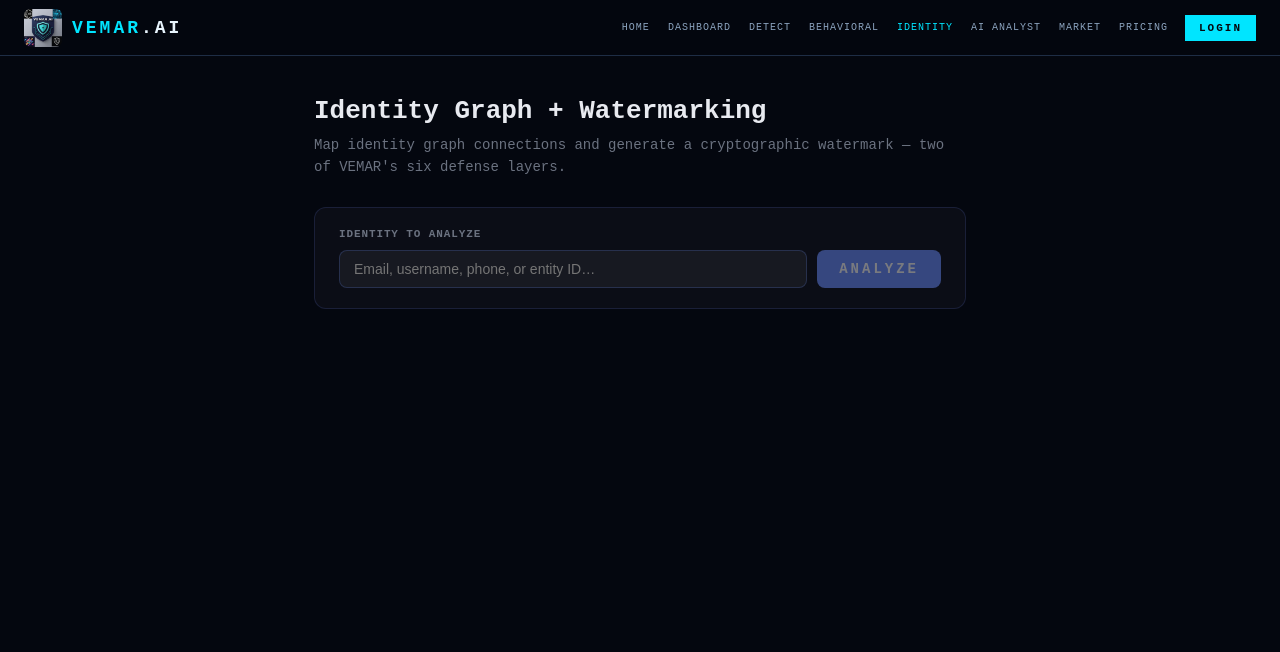
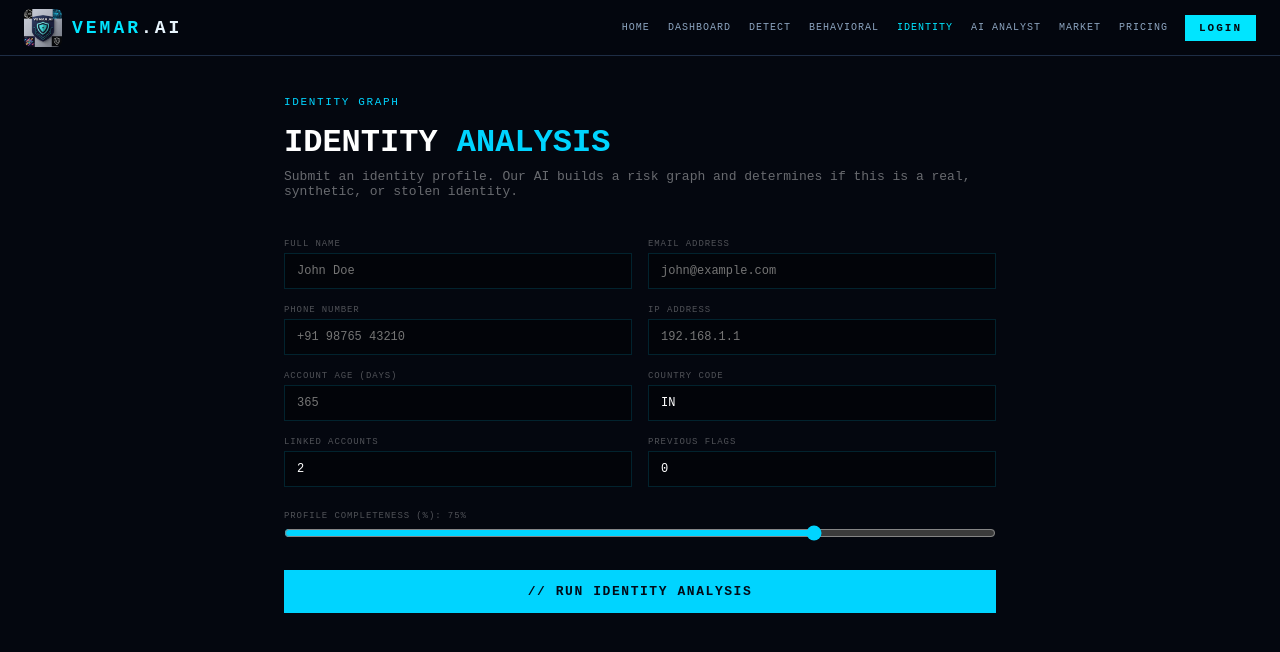
Before and after one commit to rockerspace/vemar-ai, a React (Vite) app: page /identity in a window 1280 px wide. Shown: the top 652 px of the page. Built offline with nearby package versions, Linux system fonts and the light colour scheme.

Commit message:
Refactor Identity component and add form handling

```diff
--- a/src/pages/Identity.jsx
+++ b/src/pages/Identity.jsx
@@ -1,276 +1,164 @@
-import { useState } from "react";
-import DetectionPipeline from "../components/DetectionPipeline";
+import { useState } from 'react';
 
-const IDENTITY_LAYERS = [
-  { id: "identity", label: "AI identity graph mapping", duration: [220, 320] },
-  { id: "watermark", label: "Cryptographic content watermarking", duration: [150, 230] },
-  { id: "voice", label: "Voice clone spectral fingerprinting", duration: [260, 340] },
-  { id: "deepfake", label: "Deepfake video & image analysis", duration: [300, 420] },
-  { id: "behavioral", label: "Behavioral AI scoring", duration: [180, 260] },
-  { id: "challenge", label: "Live challenge authentication", duration: [200, 300] },
-];
-
-function generateWatermark() {
-  const chars = "ABCDEFGHJKLMNPQRSTUVWXYZ23456789";
-  const seg = () =>
-    Array.from({ length: 6 }, () => chars[Math.floor(Math.random() * chars.length)]).join("");
-  return `VMR-${seg()}-${seg()}-${Date.now().toString(36).toUpperCase()}`;
-}
-
-function generateNodeId() {
-  return "N" + Math.random().toString(36).substr(2, 8).toUpperCase();
-}
+const VERDICT_COLOR = {
+  AUTHENTIC: '#00e887',
+  SYNTHETIC: '#ff3b5c',
+  STOLEN: '#ff3b5c',
+  SUSPICIOUS: '#ffb300',
+};
 
 export default function Identity() {
-  const [identityInput, setIdentityInput] = useState("");
-  const [triggerPipeline, setTriggerPipeline] = useState(false);
-  const [pipelineResult, setPipelineResult] = useState(null);
-  const [graphData, setGraphData] = useState(null);
-  const [watermark, setWatermark] = useState(null);
-  const [isRunning, setIsRunning] = useState(false);
+  const [form, setForm] = useState({
+    name: '', email: '', phone: '', ip: '',
+    accountAge: '', profileCompleteness: '75',
+    linkedAccounts: '2', previousFlags: '0',
+    country: 'IN', deviceFingerprint: '',
+  });
+  const [loading, setLoading] = useState(false);
+  const [result, setResult] = useState(null);
+  const [error, setError] = useState(null);
 
-  const handleAnalyze = () => {
-    if (!identityInput.trim()) return;
-    setIsRunning(true);
-    setPipelineResult(null);
-    setGraphData(null);
-    setWatermark(null);
-    setTriggerPipeline(false);
-    setTimeout(() => setTriggerPipeline(true), 50);
+  const set = (k) => (e) => setForm((f) => ({ ...f, [k]: e.target.value }));
+
+  const runAnalysis = async () => {
+    setLoading(true);
+    setError(null);
+    setResult(null);
+    try {
+      const res = await fetch('/api/identity', {
+        method: 'POST',
+        headers: { 'Content-Type': 'application/json' },
+        body: JSON.stringify({ identityData: form }),
+      });
+      const data = await res.json();
+      if (!data.success) throw new Error(data.error);
+      setResult(data.result);
+    } catch (e) {
+      setError(e.message);
+    } finally {
+      setLoading(false);
+    }
   };
 
-  const handlePipelineComplete = (result) => {
-    setPipelineResult(result);
-    setIsRunning(false);
-
-    // Generate mock identity graph + watermark
-    const nodeCount = 4 + Math.floor(Math.random() * 4);
-    const nodes = Array.from({ length: nodeCount }, (_, i) => ({
-      id: generateNodeId(),
-      type: ["Device", "IP", "Credential", "Session", "Behavioral", "Location"][i % 6],
-      risk: ["low", "low", "medium", "low", "low", "high"][Math.floor(Math.random() * 6)],
-    }));
-    setGraphData({ nodes, subject: identityInput.trim(), synthetic: !result.passed });
-    setWatermark(generateWatermark());
+  const inputStyle = {
+    background: 'rgba(0,0,0,0.4)', border: '1px solid rgba(0,212,255,0.15)',
+    color: '#fff', fontFamily: 'Courier New, monospace', fontSize: 12,
+    padding: '10px 12px', width: '100%', outline: 'none', boxSizing: 'border-box',
   };
-
-  const reset = () => {
-    setIdentityInput("");
-    setTriggerPipeline(false);
-    setPipelineResult(null);
-    setGraphData(null);
-    setWatermark(null);
-    setIsRunning(false);
-  };
-
-  const riskColor = (risk) => {
-    if (risk === "high") return "#e0473d";
-    if (risk === "medium") return "#f59e0b";
-    return "#1db87a";
-  };
+  const labelStyle = { fontSize: 9, color: 'rgba(255,255,255,0.3)', letterSpacing: '0.1em', marginBottom: 4, display: 'block' };
 
   return (
-    <div className="id-page">
-      <div className="id-header">
-        <h1>Identity Graph + Watermarking</h1>
-        <p className="id-subtitle">
-          Map identity graph connections and generate a cryptographic watermark — two of VEMAR's six defense layers.
+    <div style={{ padding: '40px 24px', maxWidth: 760, margin: '0 auto', fontFamily: 'Courier New, monospace' }}>
+      <div style={{ fontSize: 11, color: '#00d4ff', letterSpacing: '0.15em', marginBottom: 16 }}>IDENTITY GRAPH</div>
+      <h1 style={{ fontSize: 32, color: '#fff', fontWeight: 700, marginBottom: 8 }}>
+        IDENTITY <span style={{ color: '#00d4ff' }}>ANALYSIS</span>
+      </h1>
+      <p style={{ color: 'rgba(255,255,255,0.4)', fontSize: 13, marginBottom: 40 }}>
+        Submit an identity profile. Our AI builds a risk graph and determines if this is a real, synthetic, or stolen identity.
       </p>
+
+      {/* Form grid */}
+      <div style={{ display: 'grid', gridTemplateColumns: '1fr 1fr', gap: 16, marginBottom: 24 }}>
+        {[
+          { k: 'name', l: 'FULL NAME', ph: 'John Doe' },
+          { k: 'email', l: 'EMAIL ADDRESS', ph: 'john@example.com' },
+          { k: 'phone', l: 'PHONE NUMBER', ph: '+91 98765 43210' },
+          { k: 'ip', l: 'IP ADDRESS', ph: '192.168.1.1' },
+          { k: 'accountAge', l: 'ACCOUNT AGE (DAYS)', ph: '365' },
+          { k: 'country', l: 'COUNTRY CODE', ph: 'IN' },
+          { k: 'linkedAccounts', l: 'LINKED ACCOUNTS', ph: '3' },
+          { k: 'previousFlags', l: 'PREVIOUS FLAGS', ph: '0' },
+        ].map(({ k, l, ph }) => (
+          <div key={k}>
+            <label style={labelStyle}>{l}</label>
+            <input value={form[k]} onChange={set(k)} placeholder={ph} style={inputStyle} />
+          </div>
+        ))}
       </div>
 
-      {/* Input */}
-      <div className="id-card">
-        <label className="id-field-label">Identity to analyze</label>
-        <div className="id-input-row">
-          <input
-            type="text"
-            className="id-input"
-            value={identityInput}
-            onChange={(e) => setIdentityInput(e.target.value)}
-            placeholder="Email, username, phone, or entity ID…"
-            onKeyDown={(e) => e.key === "Enter" && identityInput && handleAnalyze()}
-            disabled={isRunning}
-          />
+      <div style={{ marginBottom: 24 }}>
+        <label style={labelStyle}>PROFILE COMPLETENESS (%): {form.profileCompleteness}%</label>
+        <input type="range" min="0" max="100" value={form.profileCompleteness} onChange={set('profileCompleteness')}
+          style={{ width: '100%', accentColor: '#00d4ff' }} />
+      </div>
+
       <button
-            className="btn-primary"
-            onClick={handleAnalyze}
-            disabled={!identityInput.trim() || isRunning}
+        onClick={runAnalysis}
+        disabled={loading}
+        style={{
+          background: loading ? 'rgba(0,212,255,0.15)' : '#00d4ff',
+          color: loading ? 'rgba(0,212,255,0.4)' : '#020b18',
+          border: 'none', padding: '14px 40px',
+          fontFamily: 'Courier New, monospace', fontSize: 13, fontWeight: 700,
+          letterSpacing: '0.12em', cursor: loading ? 'not-allowed' : 'pointer', width: '100%',
+        }}
       >
-            {isRunning ? "Analyzing…" : "Analyze"}
+        {loading ? '// ANALYZING IDENTITY...' : '// RUN IDENTITY ANALYSIS'}
       </button>
+
+      {error && (
+        <div style={{ marginTop: 24, padding: 16, border: '1px solid rgba(255,59,92,0.3)', color: '#ff3b5c', fontSize: 12 }}>
+          ERROR: {error}
+        </div>
+      )}
+
+      {result && (
+        <div style={{ marginTop: 32, border: '1px solid rgba(0,212,255,0.15)', background: 'rgba(0,0,0,0.4)' }}>
+          <div style={{ padding: '24px 28px', borderBottom: '1px solid rgba(0,212,255,0.1)', display: 'flex', gap: 32 }}>
+            <div>
+              <div style={{ fontSize: 10, color: 'rgba(255,255,255,0.35)', letterSpacing: '0.12em', marginBottom: 4 }}>VERDICT</div>
+              <div style={{ fontSize: 26, fontWeight: 700, color: VERDICT_COLOR[result.verdict] || '#fff' }}>{result.verdict}</div>
+            </div>
+            <div>
+              <div style={{ fontSize: 10, color: 'rgba(255,255,255,0.35)', letterSpacing: '0.12em', marginBottom: 4 }}>THREAT SCORE</div>
+              <div style={{ fontSize: 26, fontWeight: 700, color: '#fff' }}>{result.threatScore}/100</div>
+            </div>
+            <div>
+              <div style={{ fontSize: 10, color: 'rgba(255,255,255,0.35)', letterSpacing: '0.12em', marginBottom: 4 }}>GRAPH CONSISTENCY</div>
+              <div style={{ fontSize: 26, fontWeight: 700, color: '#fff' }}>{result.graphConsistency}%</div>
             </div>
           </div>
 
-      {/* 6-Layer Pipeline */}
-      <DetectionPipeline
-        trigger={triggerPipeline}
-        layers={IDENTITY_LAYERS}
-        label="Running 6-layer identity analysis"
-        onComplete={handlePipelineComplete}
-      />
-
-      {/* Identity Graph */}
-      {graphData && (
-        <div className="id-card" style={{ marginTop: 0 }}>
-          <div className="id-section-header">
-            <span className="id-section-icon">◉</span>
-            <span className="id-section-title">Identity Graph</span>
-            <span
-              className="id-badge"
-              style={{
-                background: graphData.synthetic ? "rgba(224,71,61,0.12)" : "rgba(29,184,122,0.12)",
-                color: graphData.synthetic ? "#e0473d" : "#1db87a",
-              }}
-            >
-              {graphData.synthetic ? "Synthetic" : "Verified"}
-            </span>
-          </div>
-
-          <div className="graph-subject">
-            <span className="graph-subject-dot" />
-            <span className="graph-subject-label">{graphData.subject}</span>
-            <span style={{ fontSize: 11, color: "var(--vemar-muted,#6b7280)", marginLeft: 8 }}>
-              (subject)
-            </span>
-          </div>
-
-          <div className="graph-nodes">
-            {graphData.nodes.map((node) => (
-              <div key={node.id} className="graph-node">
-                <div className="graph-node-left">
-                  <span
-                    className="graph-node-dot"
-                    style={{ background: riskColor(node.risk) }}
-                  />
-                  <span className="graph-node-type">{node.type}</span>
-                </div>
-                <div className="graph-node-right">
-                  <span className="graph-node-id">{node.id}</span>
-                  <span
-                    className="graph-node-risk"
-                    style={{ color: riskColor(node.risk) }}
-                  >
-                    {node.risk}
-                  </span>
+          {result.identityNodes?.length > 0 && (
+            <div style={{ padding: '20px 28px', borderBottom: '1px solid rgba(0,212,255,0.1)' }}>
+              <div style={{ fontSize: 10, color: 'rgba(255,255,255,0.35)', letterSpacing: '0.12em', marginBottom: 14 }}>IDENTITY GRAPH NODES</div>
+              {result.identityNodes.map((n, i) => (
+                <div key={i} style={{ display: 'flex', gap: 12, marginBottom: 10, alignItems: 'flex-start' }}>
+                  <div style={{
+                    padding: '2px 8px', fontSize: 9, fontWeight: 700, letterSpacing: '0.08em', whiteSpace: 'nowrap', marginTop: 2,
+                    color: n.status === 'ANOMALOUS' ? '#ff3b5c' : n.status === 'VERIFIED' ? '#00e887' : '#ffb300',
+                    border: `1px solid ${n.status === 'ANOMALOUS' ? 'rgba(255,59,92,0.3)' : n.status === 'VERIFIED' ? 'rgba(0,232,135,0.3)' : 'rgba(255,179,0,0.3)'}`,
+                  }}>{n.status}</div>
+                  <div>
+                    <div style={{ fontSize: 12, color: '#fff', fontWeight: 700 }}>{n.node}</div>
+                    <div style={{ fontSize: 11, color: 'rgba(255,255,255,0.45)', marginTop: 2 }}>{n.detail}</div>
                   </div>
                 </div>
               ))}
             </div>
+          )}
+
+          {result.redFlags?.length > 0 && (
+            <div style={{ padding: '16px 28px', borderBottom: '1px solid rgba(0,212,255,0.1)' }}>
+              <div style={{ fontSize: 10, color: 'rgba(255,255,255,0.35)', letterSpacing: '0.12em', marginBottom: 10 }}>RED FLAGS</div>
+              {result.redFlags.map((f, i) => (
+                <div key={i} style={{ fontSize: 12, color: '#ff3b5c', marginBottom: 6 }}>▶ {f}</div>
+              ))}
             </div>
           )}
 
-      {/* Watermark */}
-      {watermark && (
-        <div className="id-card" style={{ marginTop: 12 }}>
-          <div className="id-section-header">
-            <span className="id-section-icon">◈</span>
-            <span className="id-section-title">Cryptographic Watermark</span>
-            <span
-              className="id-badge"
-              style={{ background: "rgba(108,143,255,0.12)", color: "#6c8fff" }}
-            >
-              Embedded
-            </span>
+          <div style={{ padding: '16px 28px', display: 'flex', justifyContent: 'space-between', fontSize: 11, color: 'rgba(255,255,255,0.3)' }}>
+            <span>WATERMARK: {result.watermarkStatus}</span>
+            <span>CONFIDENCE: {result.confidence}%</span>
           </div>
-          <div className="watermark-block">
-            <span className="watermark-value">{watermark}</span>
-          </div>
-          <p style={{ fontSize: 12, color: "var(--vemar-muted,#6b7280)", margin: "10px 0 0" }}>
-            This token is cryptographically bound to this identity session. Any tampering
-            invalidates the signature and triggers re-verification.
-          </p>
+
+          {result.recommendation && (
+            <div style={{ padding: '12px 28px', borderTop: '1px solid rgba(0,212,255,0.1)', fontSize: 12, color: '#00d4ff' }}>
+              ▶ {result.recommendation}
             </div>
           )}
-
-      {/* Final verdict */}
-      {pipelineResult && graphData && (
-        <div
-          className={`threat-report ${pipelineResult.passed ? "clean" : "threat"}`}
-          style={{ marginTop: 12 }}
-        >
-          <p className="threat-verdict">
-            {pipelineResult.passed
-              ? "✓ Identity Verified — Graph is clean, watermark embedded"
-              : "✗ Synthetic Identity Detected — Graph shows anomalous connections"}
-          </p>
-          <div className="threat-stats">
-            <div className="threat-stat">
-              <span className="ts-label">Pipeline time</span>
-              <span className="ts-value">{pipelineResult.time}ms</span>
-            </div>
-            <div className="threat-stat">
-              <span className="ts-label">Under 2s</span>
-              <span className="ts-value">{pipelineResult.time < 2000 ? "✓ Yes" : "✗ No"}</span>
-            </div>
-            <div className="threat-stat">
-              <span className="ts-label">Accuracy</span>
-              <span className="ts-value">{pipelineResult.accuracy}%</span>
-            </div>
-            <div className="threat-stat">
-              <span className="ts-label">Graph nodes</span>
-              <span className="ts-value">{graphData.nodes.length}</span>
-            </div>
-          </div>
-          <button className="btn-reset" onClick={reset} style={{ marginTop: 16 }}>
-            Analyze Another
-          </button>
         </div>
       )}
-
-      <style>{`
-        .id-page { max-width: 700px; margin: 0 auto; padding: 40px 24px; }
-        .id-header h1 { font-size: 26px; font-weight: 700; color: var(--vemar-text,#e8eaf0); margin: 0 0 8px; }
-        .id-subtitle { font-size: 14px; color: var(--vemar-muted,#6b7280); margin: 0 0 28px; line-height: 1.6; }
-        .id-card {
-          background: rgba(15,17,26,0.7);
-          border: 1px solid rgba(108,143,255,0.15);
-          border-radius: 12px;
-          padding: 20px 24px;
-          margin-bottom: 16px;
-        }
-        .id-field-label { font-size: 11px; text-transform: uppercase; letter-spacing: 0.08em; color: var(--vemar-muted,#6b7280); font-weight: 600; display: block; margin-bottom: 10px; }
-        .id-input-row { display: flex; gap: 10px; }
-        .id-input {
-          flex: 1; background: rgba(255,255,255,0.05);
-          border: 1px solid rgba(108,143,255,0.2);
-          border-radius: 8px; padding: 10px 14px;
-          color: var(--vemar-text,#e8eaf0); font-size: 14px;
-          outline: none; transition: border-color 0.15s;
-        }
-        .id-input:focus { border-color: rgba(108,143,255,0.5); }
-        .id-section-header { display: flex; align-items: center; gap: 8px; margin-bottom: 16px; }
-        .id-section-icon { color: var(--vemar-accent,#6c8fff); font-size: 14px; }
-        .id-section-title { font-size: 13px; font-weight: 700; color: var(--vemar-text,#e8eaf0); text-transform: uppercase; letter-spacing: 0.06em; }
-        .id-badge { font-size: 11px; font-weight: 600; padding: 3px 10px; border-radius: 4px; margin-left: auto; }
-        .graph-subject { display: flex; align-items: center; gap: 8px; padding: 10px 12px; background: rgba(108,143,255,0.07); border-radius: 6px; margin-bottom: 12px; border: 1px solid rgba(108,143,255,0.15); }
-        .graph-subject-dot { width: 8px; height: 8px; border-radius: 50%; background: var(--vemar-accent,#6c8fff); flex-shrink: 0; }
-        .graph-subject-label { font-size: 14px; font-weight: 600; color: var(--vemar-text,#e8eaf0); }
-        .graph-nodes { display: flex; flex-direction: column; gap: 6px; }
-        .graph-node { display: flex; align-items: center; justify-content: space-between; padding: 8px 12px; background: rgba(255,255,255,0.025); border-radius: 6px; }
-        .graph-node-left { display: flex; align-items: center; gap: 8px; }
-        .graph-node-dot { width: 6px; height: 6px; border-radius: 50%; flex-shrink: 0; }
-        .graph-node-type { font-size: 13px; color: var(--vemar-text,#e8eaf0); font-weight: 500; }
-        .graph-node-right { display: flex; align-items: center; gap: 12px; }
-        .graph-node-id { font-size: 11px; font-family: 'JetBrains Mono','Fira Code',monospace; color: var(--vemar-muted,#6b7280); }
-        .graph-node-risk { font-size: 11px; font-weight: 700; text-transform: uppercase; letter-spacing: 0.06em; }
-        .watermark-block { background: rgba(255,255,255,0.03); border: 1px solid rgba(108,143,255,0.15); border-radius: 6px; padding: 12px 16px; margin-top: 4px; }
-        .watermark-value { font-family: 'JetBrains Mono','Fira Code',monospace; font-size: 15px; font-weight: 700; color: var(--vemar-accent,#6c8fff); letter-spacing: 0.08em; word-break: break-all; }
-        .btn-primary { padding: 10px 22px; border-radius: 8px; background: var(--vemar-accent,#6c8fff); border: none; color: #fff; font-size: 14px; font-weight: 700; cursor: pointer; transition: all 0.15s ease; white-space: nowrap; }
-        .btn-primary:hover:not(:disabled) { background: #849bff; transform: translateY(-1px); }
-        .btn-primary:disabled { opacity: 0.45; cursor: not-allowed; }
-        .btn-reset { padding: 9px 20px; border-radius: 8px; background: transparent; border: 1px solid rgba(255,255,255,0.1); color: var(--vemar-muted,#6b7280); font-size: 13px; cursor: pointer; transition: all 0.15s ease; display: inline-block; }
-        .btn-reset:hover { border-color: rgba(255,255,255,0.25); color: var(--vemar-text,#e8eaf0); }
-        .threat-report { border-radius: 12px; border: 1px solid; padding: 20px 24px; }
-        .threat-report.clean { border-color: rgba(29,184,122,0.25); background: rgba(29,184,122,0.05); }
-        .threat-report.threat { border-color: rgba(224,71,61,0.25); background: rgba(224,71,61,0.05); }
-        .threat-verdict { font-size: 14px; font-weight: 700; margin: 0 0 16px; }
-        .threat-report.clean .threat-verdict { color: #1db87a; }
-        .threat-report.threat .threat-verdict { color: #e0473d; }
-        .threat-stats { display: grid; grid-template-columns: repeat(auto-fit,minmax(130px,1fr)); gap: 12px; }
-        .threat-stat { display: flex; flex-direction: column; gap: 4px; }
-        .ts-label { font-size: 11px; text-transform: uppercase; letter-spacing: 0.07em; color: var(--vemar-muted,#6b7280); font-weight: 600; }
-        .ts-value { font-size: 16px; font-weight: 700; color: var(--vemar-text,#e8eaf0); font-variant-numeric: tabular-nums; }
-      `}</style>
     </div>
   );
 }
```
Lines whose indentation alone changed are shown as unchanged.
